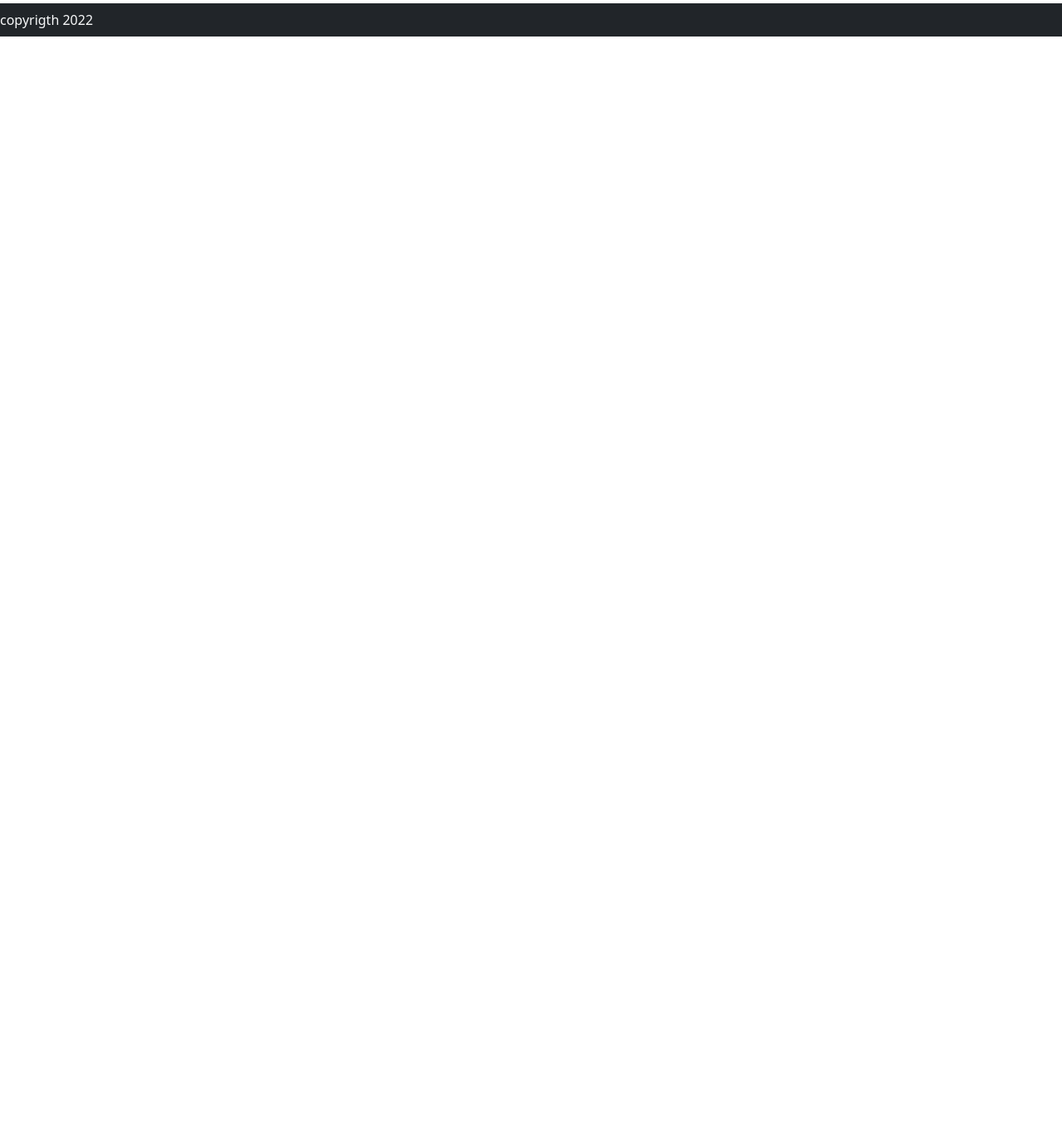
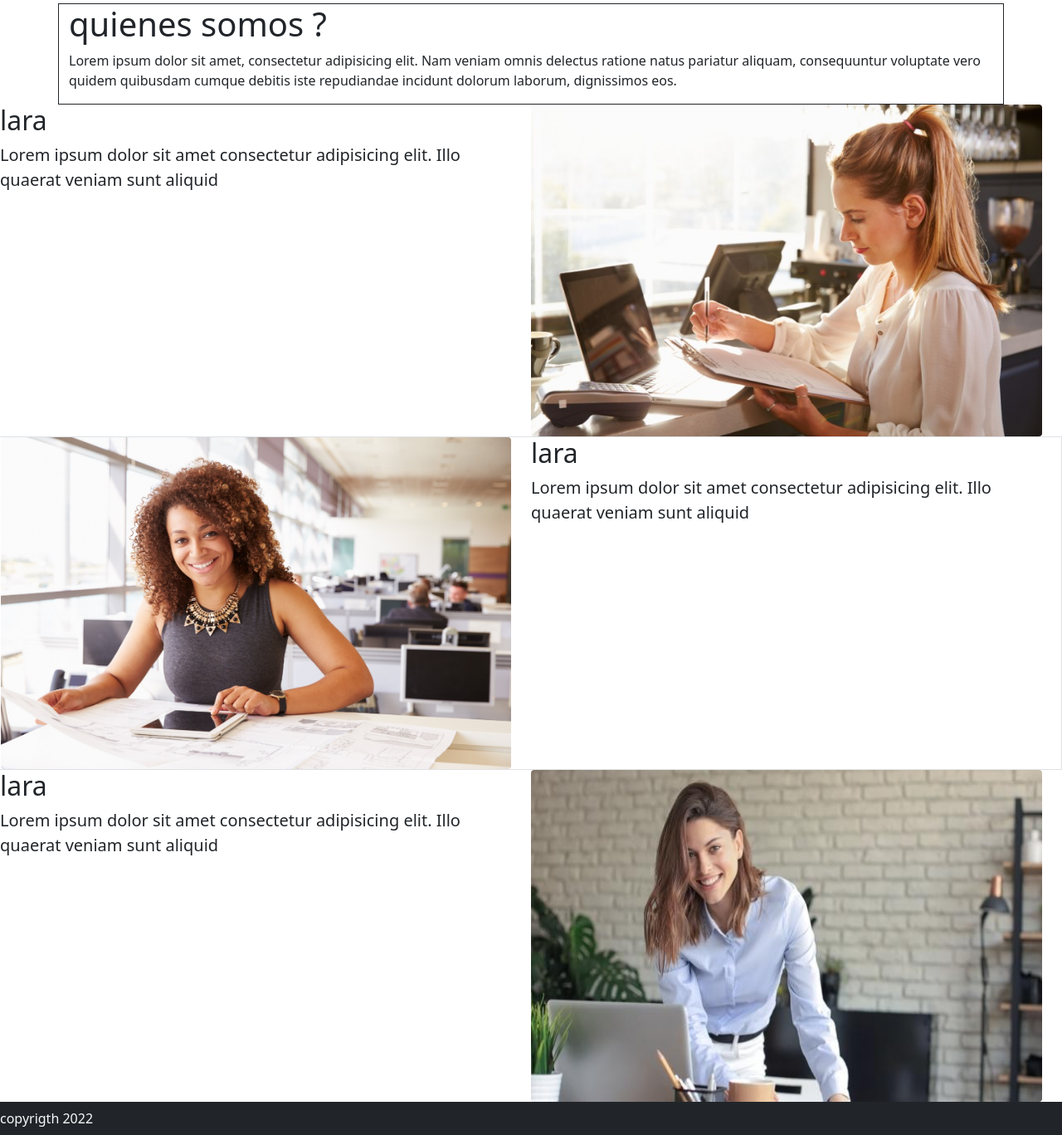
Before and after one commit to carloscorra22/proyecto_carameu_boostrap, a plain HTML site: page quienes_somos.html in a window 1280 px wide. Shown: the part 412-1780 px from the top of the page at 83% size. Before the commit the page ends 800 px from the top, so only its background shows below. Drawn offline with nearby package versions, Linux system fonts and the light colour scheme.

Commit message:
agregado de detalles a las nuevas paginas

```diff
--- a/quienes_somos.html
+++ b/quienes_somos.html
@@ -35,8 +35,50 @@
                 <li class="nav-item "><a href="#consejos" class="nav-link link-light">consejos</a></li>
             </ul>
             </div>
+        </nav>
+    </section>
+    <section class="container border border-dark">
+        <h1>quienes somos ?</h1>
+        <p>Lorem ipsum dolor sit amet, consectetur adipisicing elit. Nam veniam omnis delectus ratione natus pariatur aliquam, consequuntur voluptate vero quidem quibusdam cumque debitis iste repudiandae incidunt dolorum laborum, dignissimos eos.</p>
+    </section>
+    <section class="row">
+        <div class="row">
+            <div class="col-6">
+            <blockquote class="blockquote">
+            <h2>lara</h2>
+            <p>Lorem ipsum dolor sit amet consectetur adipisicing elit. Illo quaerat veniam sunt aliquid</p>
+            </blockquote>
+            </div>
+            <div class="col-6">
+             <img src="imagenes/mujer_stock.jpg" alt="foto de mujer" class="rounded float-end"style="width: 100%; height: 400px;">
+            </div>
+        </div>
 
-        </nav>
+        <div class="row border">
+            <div class="col-6">
+             <img src="imagenes/mujer2_stock.jpeg" alt="foto de mujer" class="rounded float-end"style="width: 100%; height: 400px;">
+            </div>
+            <div class="col-6">
+            <blockquote class="blockquote">
+            <h2>lara</h2>
+            <p>Lorem ipsum dolor sit amet consectetur adipisicing elit. Illo quaerat veniam sunt aliquid</p>
+            </blockquote>
+            </div>
+
+        </div>
+
+    <div class="row">
+        <div class="col-6">
+        <blockquote class="blockquote">
+        <h2>lara</h2>
+        <p>Lorem ipsum dolor sit amet consectetur adipisicing elit. Illo quaerat veniam sunt aliquid</p>
+        </blockquote>
+        </div>
+        <div class="col-6">
+         <img src="imagenes/mujer3_stok.jpg" alt="foto de mujer" class="rounded float-end"style="width: 100%; height: 400px;">
+        </div>
+    </div>
+
     </section>
     <section class="" id="pie">
         <!-- pie de pagina -->
```
Also changed, not shown: index.html (+8 -8 lines), producto.html (+34 -3 lines), imagenes/mujer2_stock.jpeg (added), imagenes/mujer3_stok.jpg (added), imagenes/mujer_stock.jpg (added).
